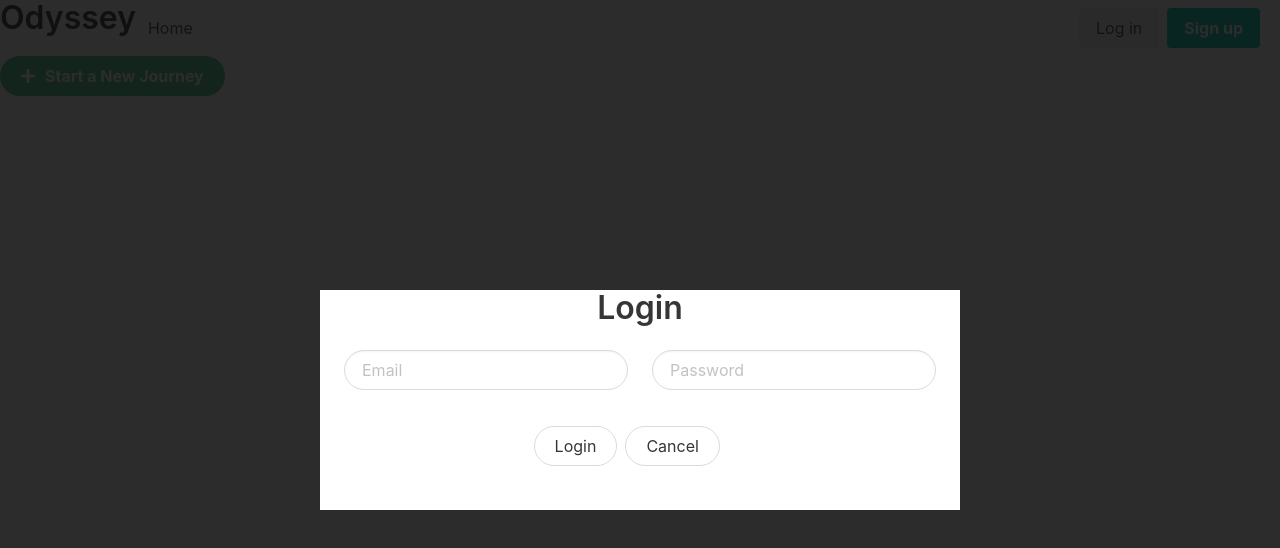
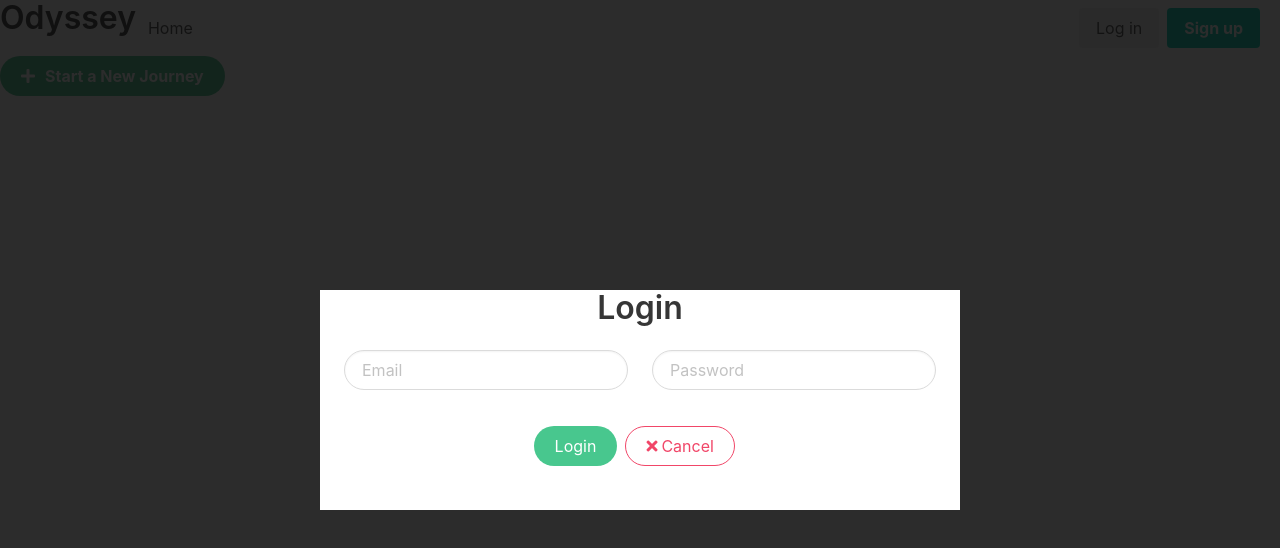
Before and after one commit to hill1635/trip-planner, a React (Create React App) app in the folder client/: page / in a window 1280 px wide. Both pictures are taken after a click on the button "Log in". Shown: the top 548 px of the page. Built offline with nearby package versions, Linux system fonts and the light colour scheme.

Commit message:
Button styling.

```diff
--- a/client/src/components/LoginModal/index.js
+++ b/client/src/components/LoginModal/index.js
@@ -32,8 +32,11 @@ function LoginModal() {
             </div>
           </div>
           <div className="column centered is-two-fifths">
-            <button className="submit button is-rounded">Login</button>
-            <button className="cancelBtn button is-rounded" aria-label="close" onClick={close}>Cancel</button>
+            <button className="submit button is-rounded is-success">Login</button>
+            <button className="cancelBtn button is-danger is-outlined is-rounded" aria-label="close" onClick={close}>
+              <i className="fas fa-times mr-1"></i>
+              Cancel
+            </button>
           </div>
         </div>
       </div>
```
